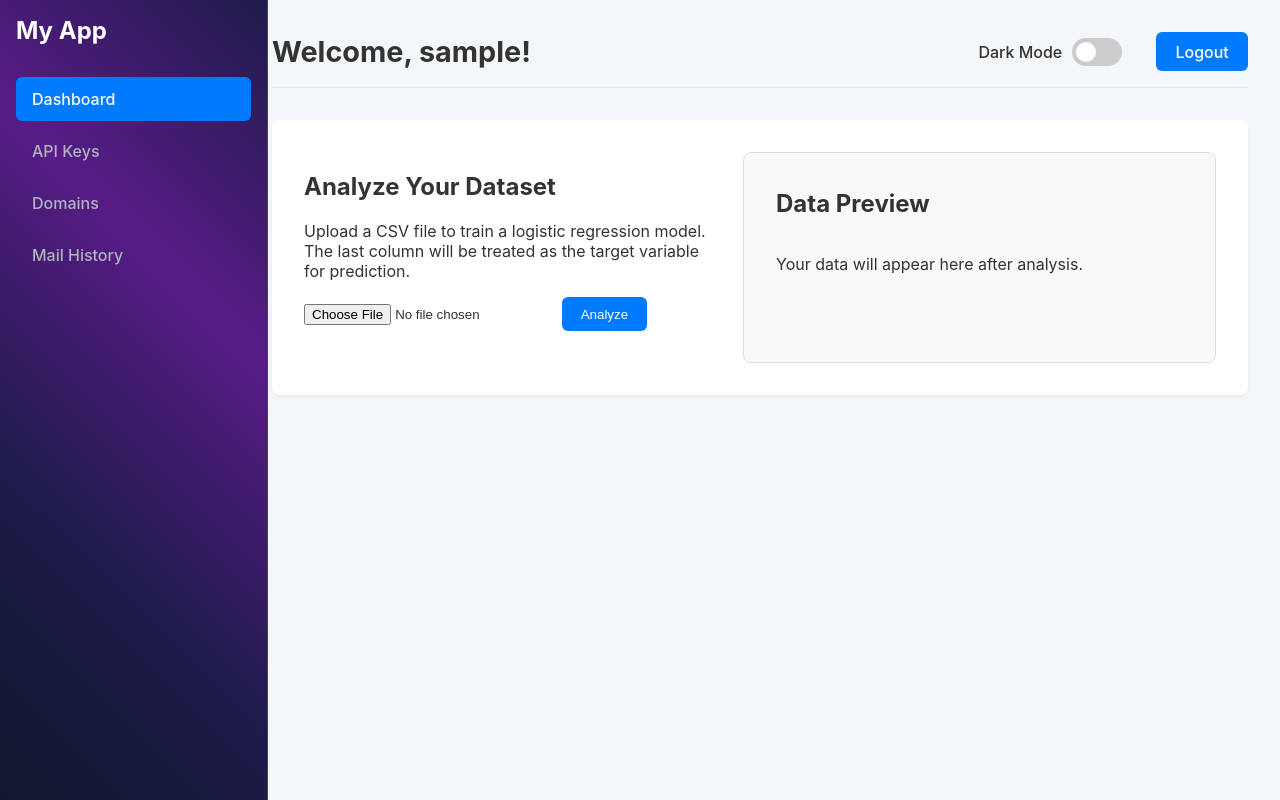
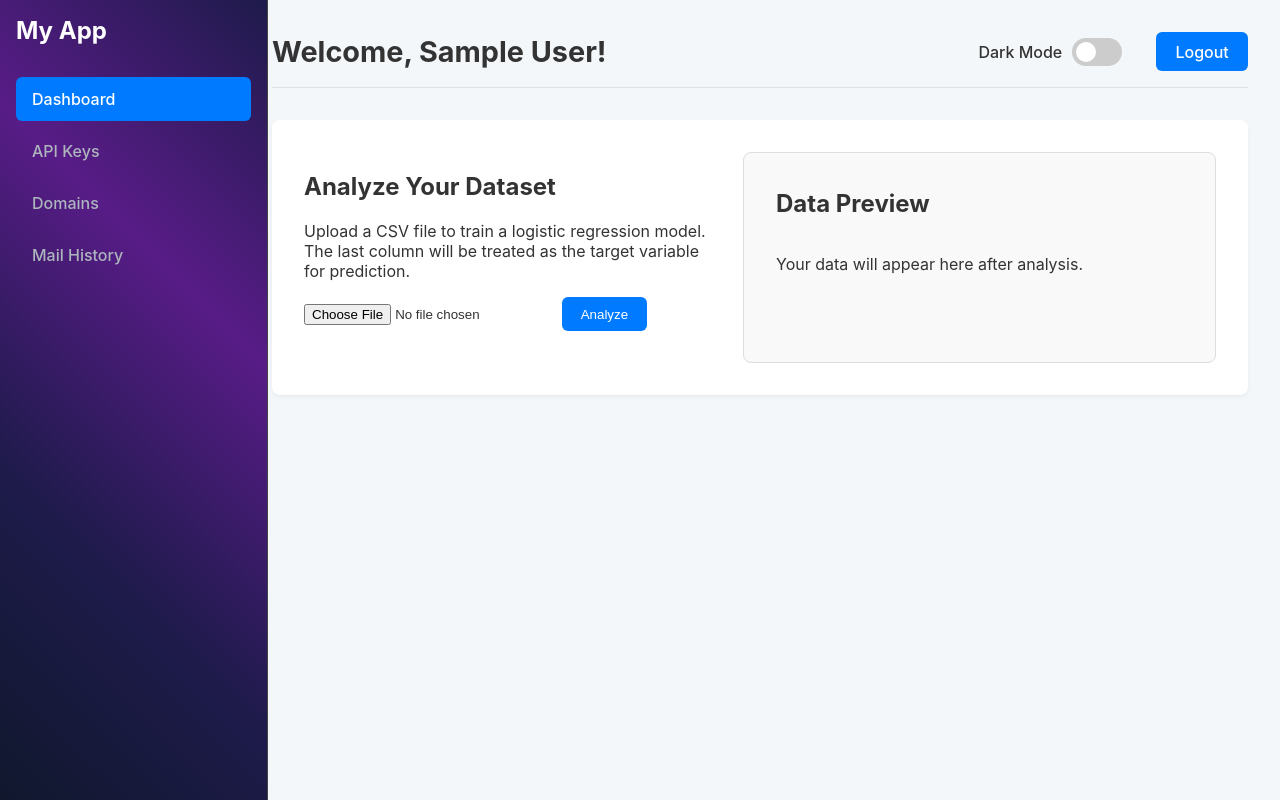
Before and after one commit to GAMEstar911/todocker, a Flask app: page /dashboard in a window 1280 px wide. Run offline with Flask 3, Linux system fonts and the light colour scheme; the visitor is signed in with stand-in values (Sample User, id 1); some libraries are stand-ins or nearby versions.

Commit message:
Fix: Use correct attribute for username in dashboard

```diff
--- a/templates/dashboard.html
+++ b/templates/dashboard.html
@@ -23,7 +23,7 @@
 
         <div class="main-app-content">
             <header>
-                <h1>Welcome, {{ current_user.username }}!</h1>
+                <h1>Welcome, {{ current_user.name }}!</h1>
                 <div class="header-controls">
                     <div class="theme-switcher">
                         <label for="theme-toggle">Dark Mode</label>
```
